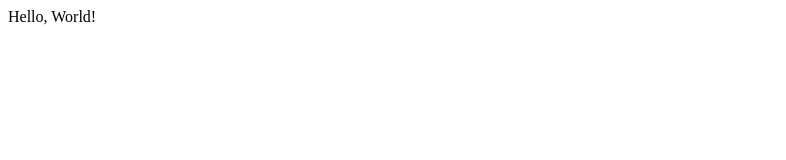
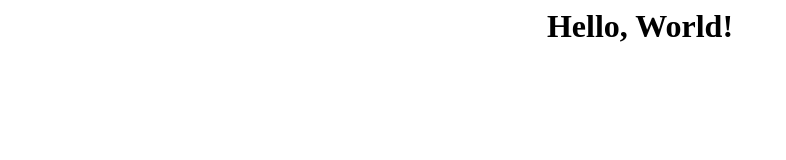
Before and after one commit to SuperLeaner123/Hello, a plain HTML site: page hello.html in a window 1280 px wide. Shown: the whole page, without its empty margins (0-786 px from the left). Drawn offline with Linux system fonts and the light colour scheme.

Commit message:
added a heading

```diff
--- a/hello.html
+++ b/hello.html
@@ -4,6 +4,6 @@
         <title>Hello, World!</title>
     </head>
     <body>
-        Hello, World!
+        <h1 style="text-align: center;">Hello, World!</h1>
     </body>
 </html>
```
